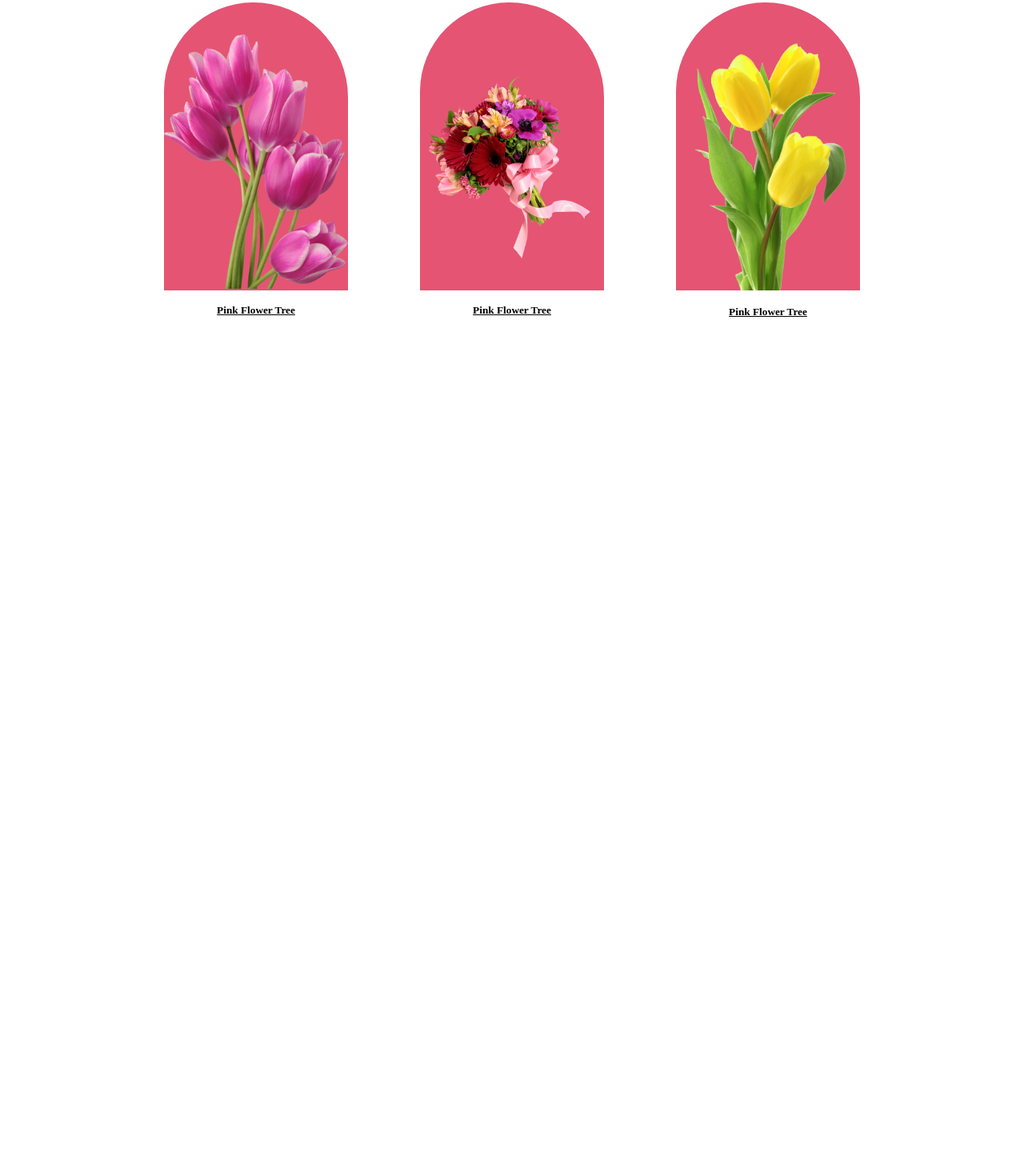
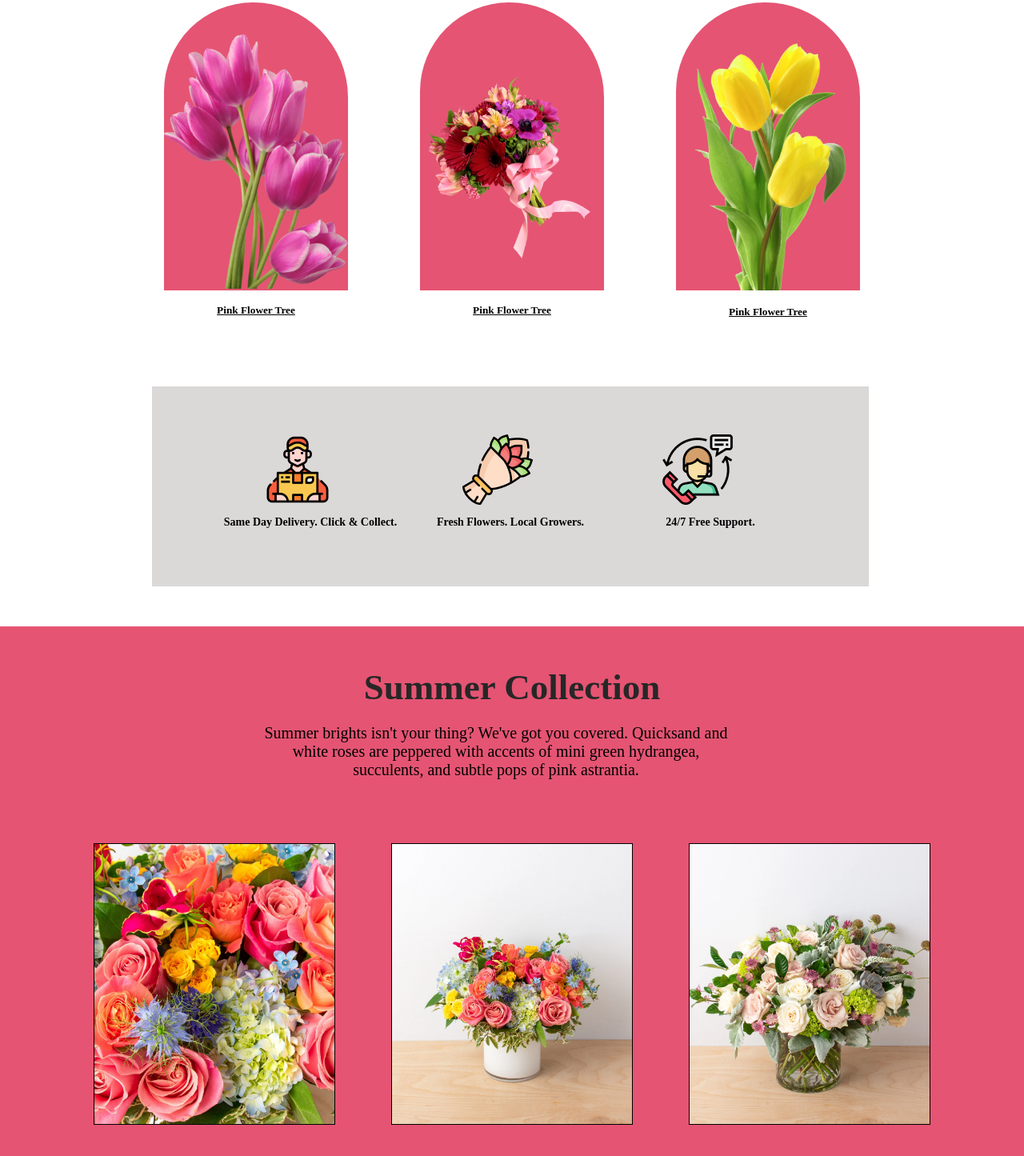
Before and after one commit to Monshi123/assignment-1, a plain HTML site: page index.html in a window 1280 px wide. Shown: the part 3075-4520 px from the top of the page at 80% size. Before the commit the page ends 3473 px from the top, so only its background shows below. Drawn offline with Linux system fonts and the light colour scheme.

Commit message:
my assignment1

```diff
--- a/css/style.css
+++ b/css/style.css
@@ -162,6 +162,7 @@
 /* section four start */
 .section4{
     width: 100%;
+    padding-bottom: 50px;
 }
 .featured-flowers-text{
     margin-top: 80px;
@@ -233,3 +234,67 @@
     margin-top: 15px;
     text-decoration: underline;
 }
+.support-container{
+    width: 70%;
+    height: 250px;
+    margin-top: 120px;
+    display: flex;
+    justify-content: center;
+    align-items: center;
+    background-color: #dbd8d8;
+    margin-left: 190px;
+}
+.support-sub-container{
+    display: flex;
+    justify-content: center;
+    align-items: center;
+    gap: 30px;
+}
+.support-box{
+    width: 220px;
+    height: 150px;
+    border: none;
+}
+.support-box img{
+    padding: 10px 50px;
+}
+.support-box h4{
+    width: 220px;
+    text-align: center;
+    font-size: 14px;
+}
+/* section five start */
+.section5{
+    width: 100%;
+    height: 120vh;
+    background-color: #E55473;
+}
+.summer-container-text h1{
+    padding-top: 50px;
+    text-align: center;
+    font-size: 45px;
+    font-weight: bold;
+    color: #272727;
+}
+.summer-container-text p{
+    width: 600px;
+    text-align: center;
+    font-size: 20px;
+    margin-top: 20px;
+    margin-left: 320px;
+}
+.summer-sub-container{
+    display: flex;
+    justify-content: center;
+    align-items: center;
+    gap: 70px;
+    margin-top: 80px;
+}
+.summer-pic-box{
+    width: 300px;
+    height: 350px;
+    border: 1px solid black;
+}
+.summer-pic-box img{
+    width: 100%;
+}
--- a/index.html
+++ b/index.html
@@ -88,7 +88,43 @@
                     </div>
                 </div>
             </div>
+            <div class="support-container">
+                <div class="support-sub-container">
+                    <div class="support-box">
+                        <img src="asset/Group 57.png" alt="">
+                        <h4>Same Day Delivery. Click & Collect.</h3>
+                    </div>
+                    <div class="support-box">
+                        <img src="asset/Group 58.png" alt="">
+                        <h4>Fresh Flowers. Local Growers.</h3>
+                    </div>
+                    <div class="support-box">
+                        <img src="asset/Group 59.png" alt="">
+                        <h4>24/7 Free Support.</h3>
+                    </div>
+                </div>
+            </div>
         </section>
+     <!-- Section Five -->
+        <section class="section5">
+            <div class="summer-container-text">
+                <h1>Summer Collection</h1>
+                <p>Summer brights isn't your thing? We've got you covered. Quicksand and white roses are peppered with accents of mini green hydrangea, succulents, and subtle pops of pink astrantia.</p>
+
+                <div class="summer-sub-container">
+                    <div class="summer-pic-box">
+                        <img src="asset/summer1.webp" alt="">
+                    </div>
+                    <div class="summer-pic-box">
+                        <img src="asset/summer2.webp" alt="">
+                    </div>
+                    <div class="summer-pic-box">
+                        <img src="asset/summer3.webp" alt="">
+                    </div>
+                </div>
+             </div>
+        </section>
+
     </main>
     <footer>
 
```
Also changed, not shown: asset/summer1.webp (added), asset/summer2.webp (added), asset/summer3.webp (added).
